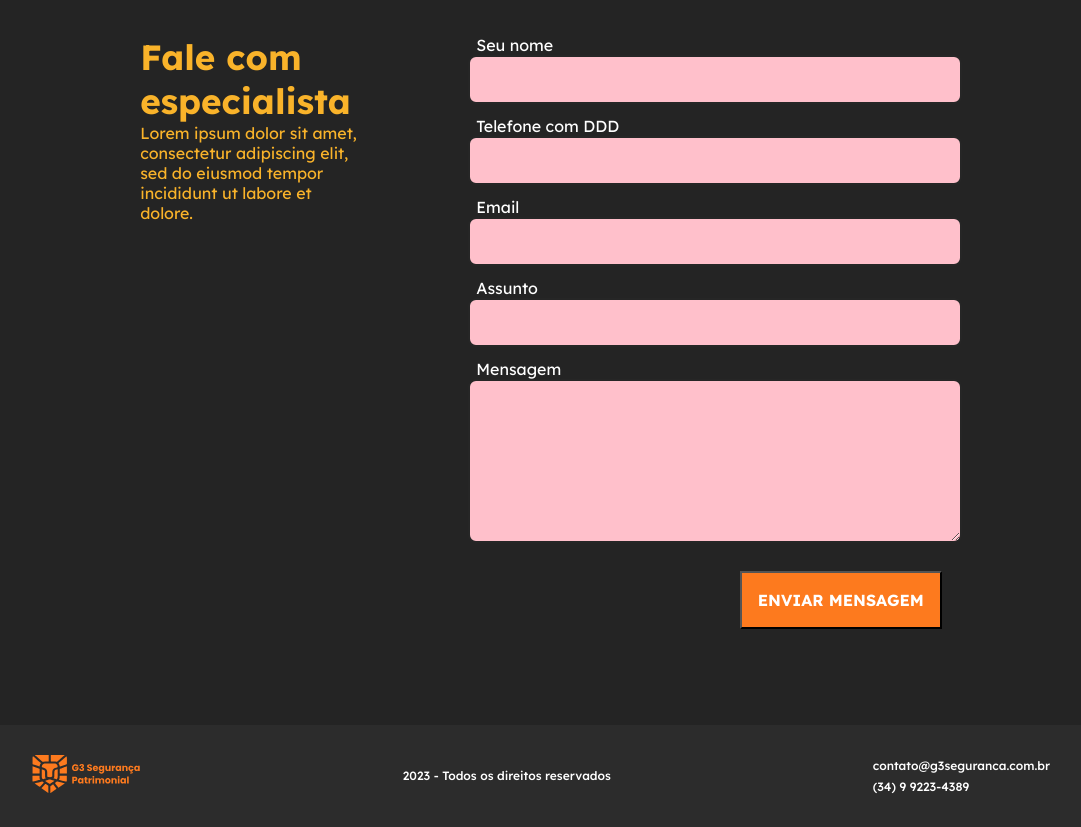
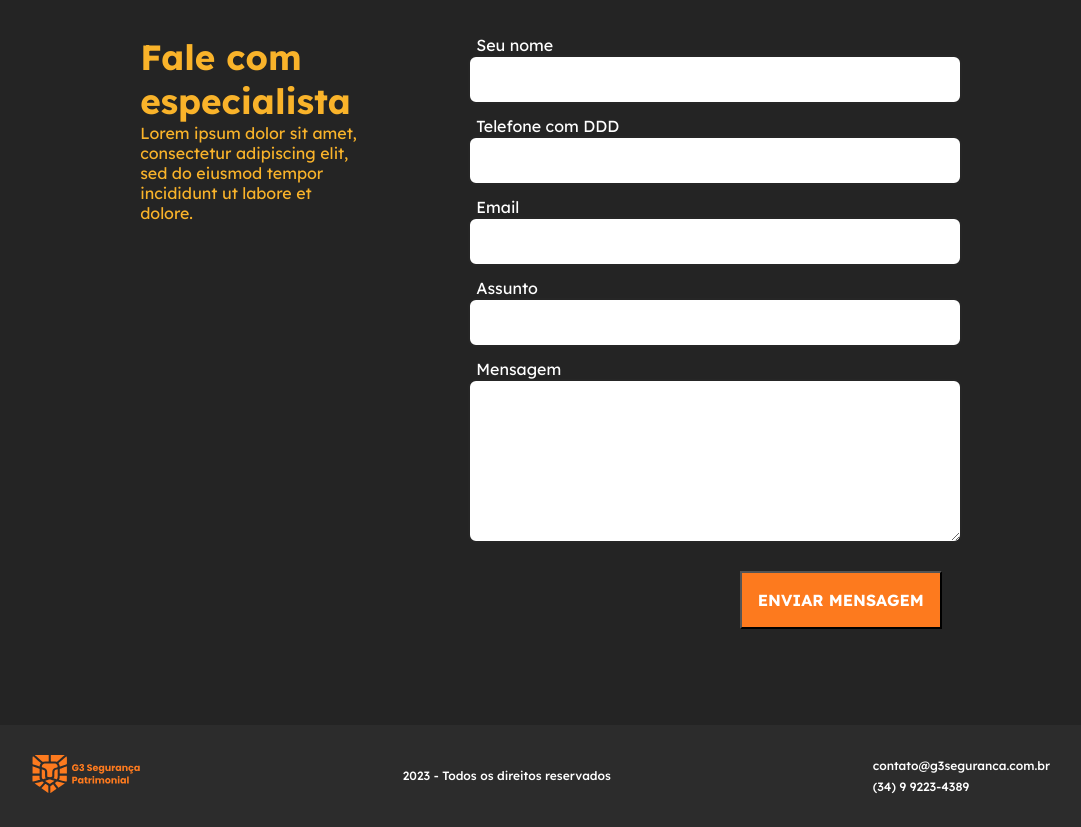
Before and after one commit to erikadiniz85/G3_Seguranca, a React (Vite) app in the folder G3-Seg-page/: page / in a window 1280 px wide. Shown: the part 6820-7647 px from the top of the page, without its empty margins (99-1180 px from the left). Built offline with nearby package versions, Linux system fonts and the light colour scheme.

Commit message:
ajuste de estilos em formulário

```diff
--- a/G3-Seg-page/src/components/formulario-contato/index.tsx
+++ b/G3-Seg-page/src/components/formulario-contato/index.tsx
@@ -4,8 +4,7 @@ import emailjs from "@emailjs/browser";
 import { useState } from "react";
 import { useEffect } from "react";
 import Swal from "sweetalert2";
-// import { ErrorMessage } from "@hookform/error-message";
-// import { validate } from "validate.js";
+
 
 interface IFormInputs {
   name: string;
@@ -135,6 +134,7 @@ function Formulario() {
               <input
                 className="input"
                 type="tel"
+                placeholder=" "
                 required
                 {...register("telefone", {
                   required: true,
@@ -158,6 +158,7 @@ function Formulario() {
               <input
                 className="input"
                 type="email"
+                placeholder=" "
                 required
                 {...register("email", {
                   required: true,
@@ -181,6 +182,7 @@ function Formulario() {
               <input
                 className="input"
                 type="text"
+                placeholder=" "
                 required
                 {...register("assunto", {
                   required: true,
@@ -205,6 +207,7 @@ function Formulario() {
               <label className="label_txt">Mensagem</label>
               <textarea
                 className="textarea"
+                placeholder=" "
                 required
                 {...register("mensagem", {
                   required: true,
--- a/G3-Seg-page/src/components/formulario-contato/styled.js
+++ b/G3-Seg-page/src/components/formulario-contato/styled.js
@@ -31,9 +31,12 @@ export const FormularioStyles = styled.div`
     padding-left: 1rem;
   }
 
+
   .input:hover {
     border-color: #fd7a1e;
   }
+
+
 
   .label_form_contato {
     color: #ffffff;
@@ -42,7 +45,7 @@ export const FormularioStyles = styled.div`
     /* bottom: 2.8rem; */
     padding: 0 0.5rem;
     /* transition: top 200ms ease-in, left 200ms ease-in, font-size 200ms ease-in; */
-    background: transparent;
+    /* background: transparent; */
     cursor: text;
   }
 
@@ -108,21 +111,7 @@ export const FormularioStyles = styled.div`
     line-height: 1.875rem;
   }
 
-  input:invalid {
-    background-color: pink;
-  }
 
-  input:valid {
-    background-color: aqua;
-  }
-
-  .textarea:invalid {
-    background-color: pink;
-  }
-
-  .textarea:valid {
-    background-color: aqua;
-  }
 
   .error-message {
     color: red;
```
